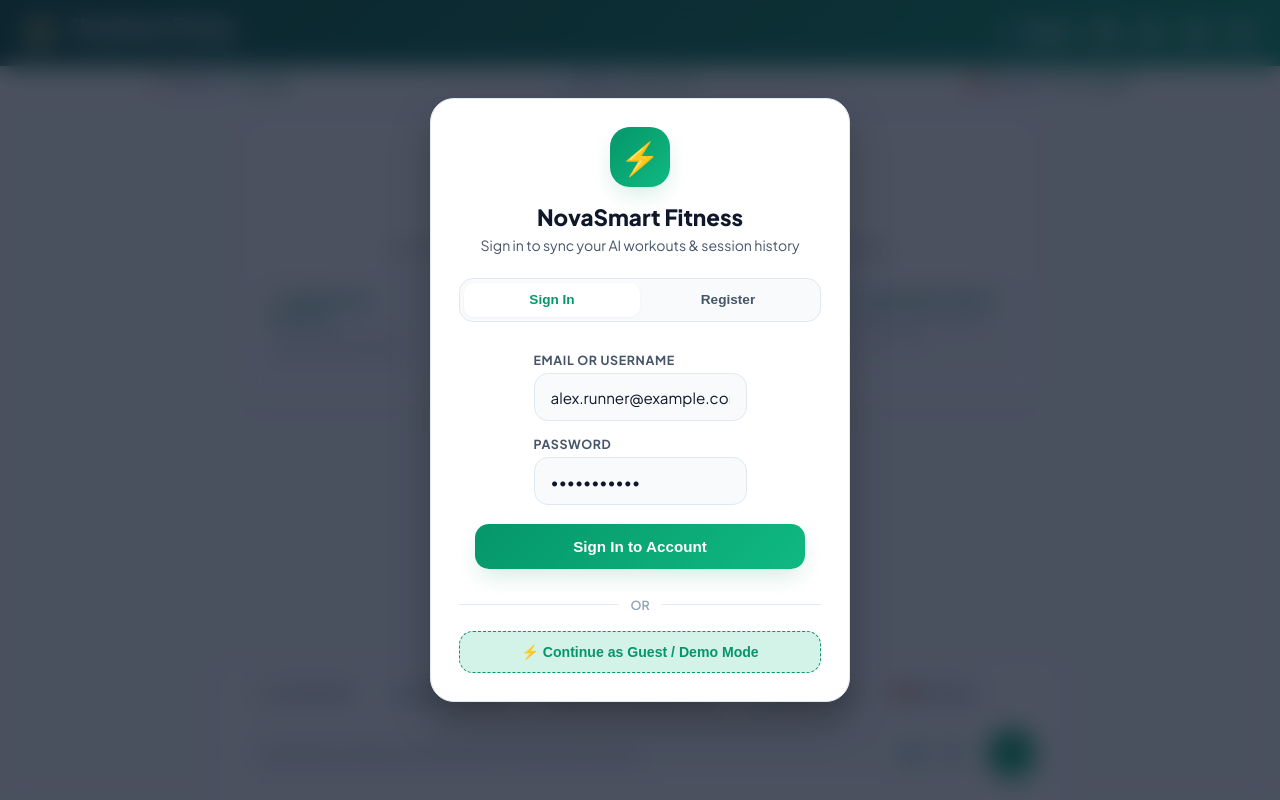
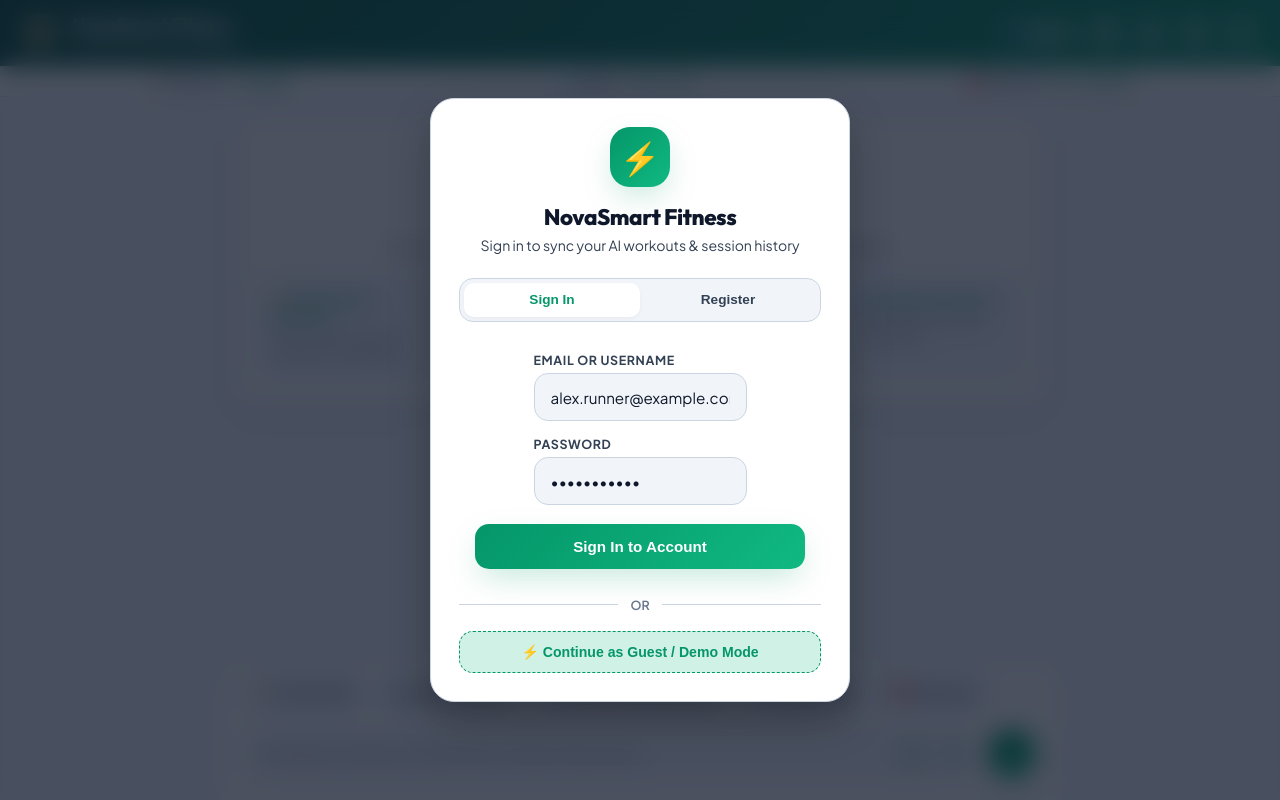
Before and after one commit to Arshad-khan147/buildwithgemini-fitness-coach, a website: page frontend/static/index.html in a window 1280 px wide. Drawn offline with nearby package versions, Linux system fonts and the light colour scheme.

Commit message:
Upgrade UI typography to Google Outfit & Plus Jakarta Sans, refine dark/light theme palettes and card accents

```diff
--- a/frontend/static/index.html
+++ b/frontend/static/index.html
@@ -12,10 +12,10 @@
 <link rel="icon" type="image/svg+xml" href="/favicon.svg">
 <link rel="manifest" href="/manifest.json">
 
-<!-- Google Fonts: Plus Jakarta Sans & Material Symbols -->
+<!-- Google Fonts: Plus Jakarta Sans, Outfit & Material Symbols -->
 <link rel="preconnect" href="https://fonts.googleapis.com">
 <link rel="preconnect" href="https://fonts.gstatic.com" crossorigin>
-<link href="https://fonts.googleapis.com/css2?family=Plus+Jakarta+Sans:wght@400;500;600;700;800&display=swap" rel="stylesheet">
+<link href="https://fonts.googleapis.com/css2?family=Outfit:wght@600;700;800;900&family=Plus+Jakarta+Sans:wght@400;500;600;700;800&display=swap" rel="stylesheet">
 <link rel="stylesheet" href="https://fonts.googleapis.com/css2?family=Material+Symbols+Outlined:opsz,wght,FILL,GRAD@24,400,0,0">
 
 <!-- Leaflet CSS for Gym Finder Map -->
@@ -26,43 +26,50 @@
     --accent: #059669;
     --accent-light: #10b981;
     --accent-dark: #047857;
-    --accent-glow: rgba(16, 185, 129, 0.18);
-    --bg-main: #f8fafc;
+    --accent-gradient: linear-gradient(135deg, #059669 0%, #10b981 50%, #34d399 100%);
+    --accent-glow: rgba(16, 185, 129, 0.2);
+    --bg-main: #f1f5f9;
     --bg-card: #ffffff;
     --text-primary: #0f172a;
-    --text-secondary: #475569;
-    --text-muted: #94a3b8;
-    --border: #e2e8f0;
+    --text-secondary: #334155;
+    --text-muted: #64748b;
+    --border: #cbd5e1;
     --pill-bg: #ffffff;
-    --shadow-sm: 0 1px 3px rgba(15, 23, 42, 0.04);
-    --shadow-md: 0 4px 16px -2px rgba(15, 23, 42, 0.08), 0 2px 6px -1px rgba(15, 23, 42, 0.04);
-    --shadow-lg: 0 10px 25px -5px rgba(5, 150, 105, 0.2);
+    --shadow-sm: 0 2px 4px rgba(15, 23, 42, 0.04);
+    --shadow-md: 0 8px 24px -4px rgba(15, 23, 42, 0.08), 0 2px 6px -1px rgba(15, 23, 42, 0.04);
+    --shadow-lg: 0 12px 32px -6px rgba(5, 150, 105, 0.25);
   }
 
   [data-theme="dark"] {
     --accent: #10b981;
     --accent-light: #34d399;
     --accent-dark: #059669;
-    --accent-glow: rgba(52, 211, 153, 0.22);
-    --bg-main: #0f172a;
-    --bg-card: #1e293b;
+    --accent-gradient: linear-gradient(135deg, #10b981 0%, #34d399 50%, #6ee7b7 100%);
+    --accent-glow: rgba(52, 211, 153, 0.25);
+    --bg-main: #0b1329;
+    --bg-card: #111c38;
     --text-primary: #f8fafc;
     --text-secondary: #cbd5e1;
     --text-muted: #64748b;
-    --border: #334155;
-    --pill-bg: #1e293b;
-    --shadow-sm: 0 1px 3px rgba(0, 0, 0, 0.3);
-    --shadow-md: 0 4px 16px -2px rgba(0, 0, 0, 0.5);
-    --shadow-lg: 0 10px 25px -5px rgba(16, 185, 129, 0.3);
+    --border: #1e293b;
+    --pill-bg: #111c38;
+    --shadow-sm: 0 2px 4px rgba(0, 0, 0, 0.4);
+    --shadow-md: 0 8px 24px -4px rgba(0, 0, 0, 0.6);
+    --shadow-lg: 0 12px 32px -6px rgba(16, 185, 129, 0.35);
   }
 
   * { box-sizing: border-box; -webkit-tap-highlight-color: transparent; -webkit-text-size-adjust: 100%; text-size-adjust: 100%; }
   html { height: 100vh; height: 100dvh; }
   body {
-    margin: 0; font-family: 'Plus Jakarta Sans', system-ui, -apple-system, Roboto, sans-serif;
+    margin: 0; font-family: 'Plus Jakarta Sans', system-ui, -apple-system, sans-serif;
     background: var(--bg-main); color: var(--text-primary); display: flex; flex-direction: column;
     height: 100vh; height: 100dvh; min-height: -webkit-fill-available; overflow: hidden;
     transition: background 0.3s ease, color 0.3s ease;
+  }
+
+  h1, h2, h3, h4, .brand-title, .auth-title, .modal-title, .welcome-hero h2 {
+    font-family: 'Outfit', 'Plus Jakarta Sans', sans-serif;
+    letter-spacing: -0.02em;
   }
 
   /* --- MODAL BACKDROPS --- */
```
